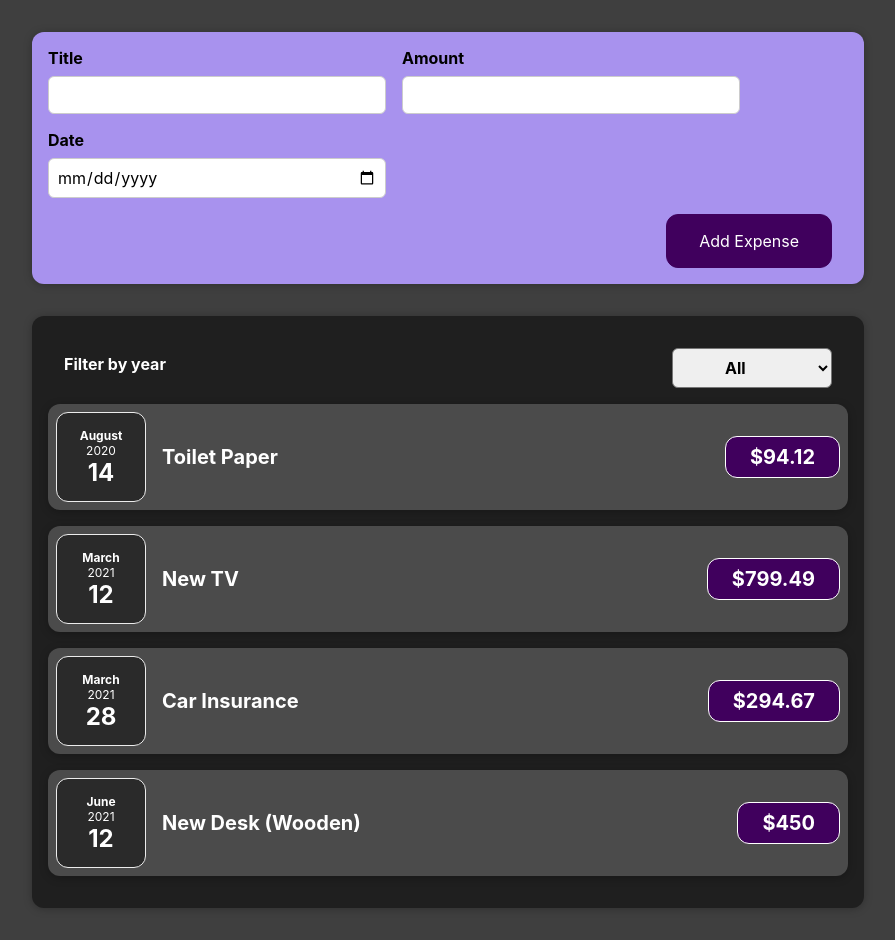
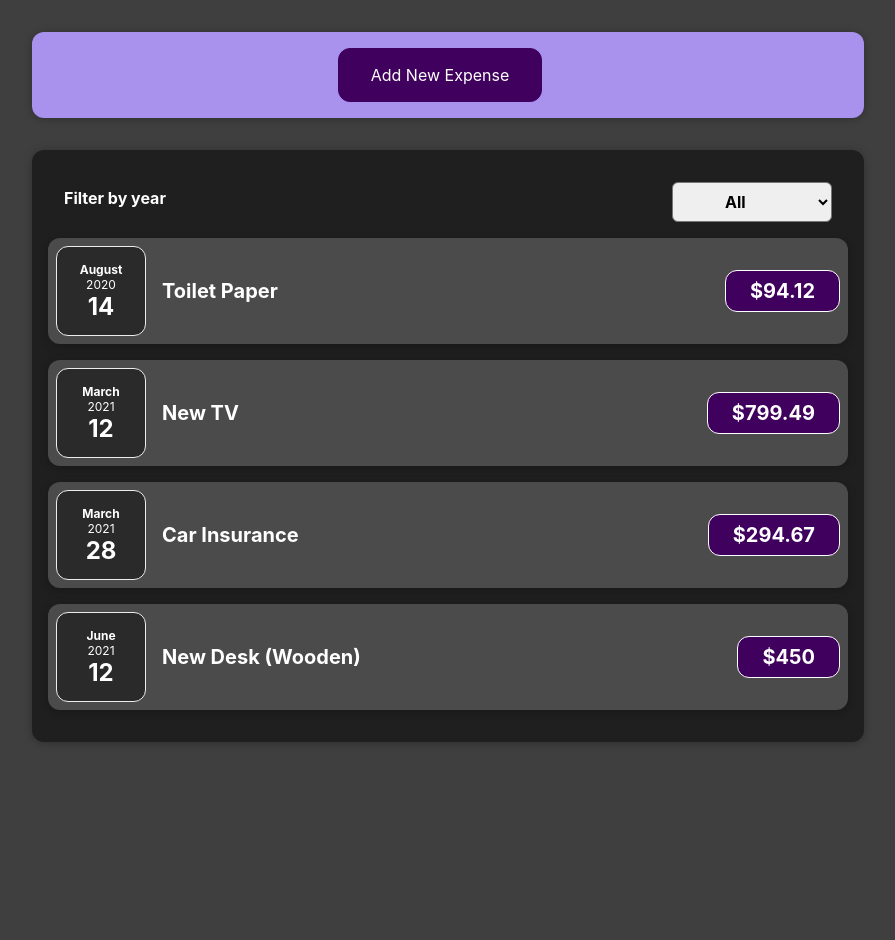
Before and after one commit to bernardobfg-clavis/expenses_react, a React (Create React App) app: page / in a window 1280 px wide. Shown: the whole page, without its empty margins (192-1087 px from the left). After the commit the page ends 800 px from the top, so only its background shows below. Built offline with nearby package versions, Linux system fonts and the light colour scheme.

Commit message:
add button to toggle new expenses

```diff
--- a/src/ExpenseForm/index.jsx
+++ b/src/Expenses/ExpenseForm/index.jsx
@@ -26,6 +26,14 @@ export const ExpenseForm = (props) => {
     setEnteredTitle("");
     setEnteredDate("");
   };
+
+  const cancelHandler = () => {
+    setEnteredAmount("");
+    setEnteredTitle("");
+    setEnteredDate("");
+    props.onCancel();
+  };
+
   return (
     <form onSubmit={submitHandler}>
       <div className="new-expense__controls">
@@ -59,6 +67,9 @@ export const ExpenseForm = (props) => {
         </div>
       </div>
       <div className="new-expense__actions">
+        <button onClick={cancelHandler} className="new-expense__action">
+          Cancel
+        </button>
         <button type="submit" className="new-expense__action">
           Add Expense
         </button>
--- a/src/Expenses/NewExpense/index.jsx
+++ b/src/Expenses/NewExpense/index.jsx
@@ -1,6 +1,8 @@
-import { ExpenseForm } from "../../ExpenseForm";
+import { useState } from "react";
+import { ExpenseForm } from "../ExpenseForm";
 import "./styles.css";
 export const NewExpense = (props) => {
+  const [isAddingNewExpense, setIsAddingNewExpense] = useState(false);
   const saveExpenseDataHandle = (enteredExpenseData) => {
     const expenseData = {
       ...enteredExpenseData,
@@ -8,9 +10,19 @@ export const NewExpense = (props) => {
     };
     props.onAddExpense(expenseData);
   };
+  const addNewExpenseHandler = () => {
+    setIsAddingNewExpense(true);
+  };
   return (
     <div className="new-expense">
-      <ExpenseForm onSaveExpenseData={saveExpenseDataHandle} />
+      {isAddingNewExpense ? (
+        <ExpenseForm
+          onSaveExpenseData={saveExpenseDataHandle}
+          onCancel={() => setIsAddingNewExpense(false)}
+        />
+      ) : (
+        <button onClick={addNewExpenseHandler}>Add New Expense</button>
+      )}
     </div>
   );
 };
```
Also changed, not shown: src/Expenses/ExpenseForm/styles.css (renamed from src/ExpenseForm/styles.css).
